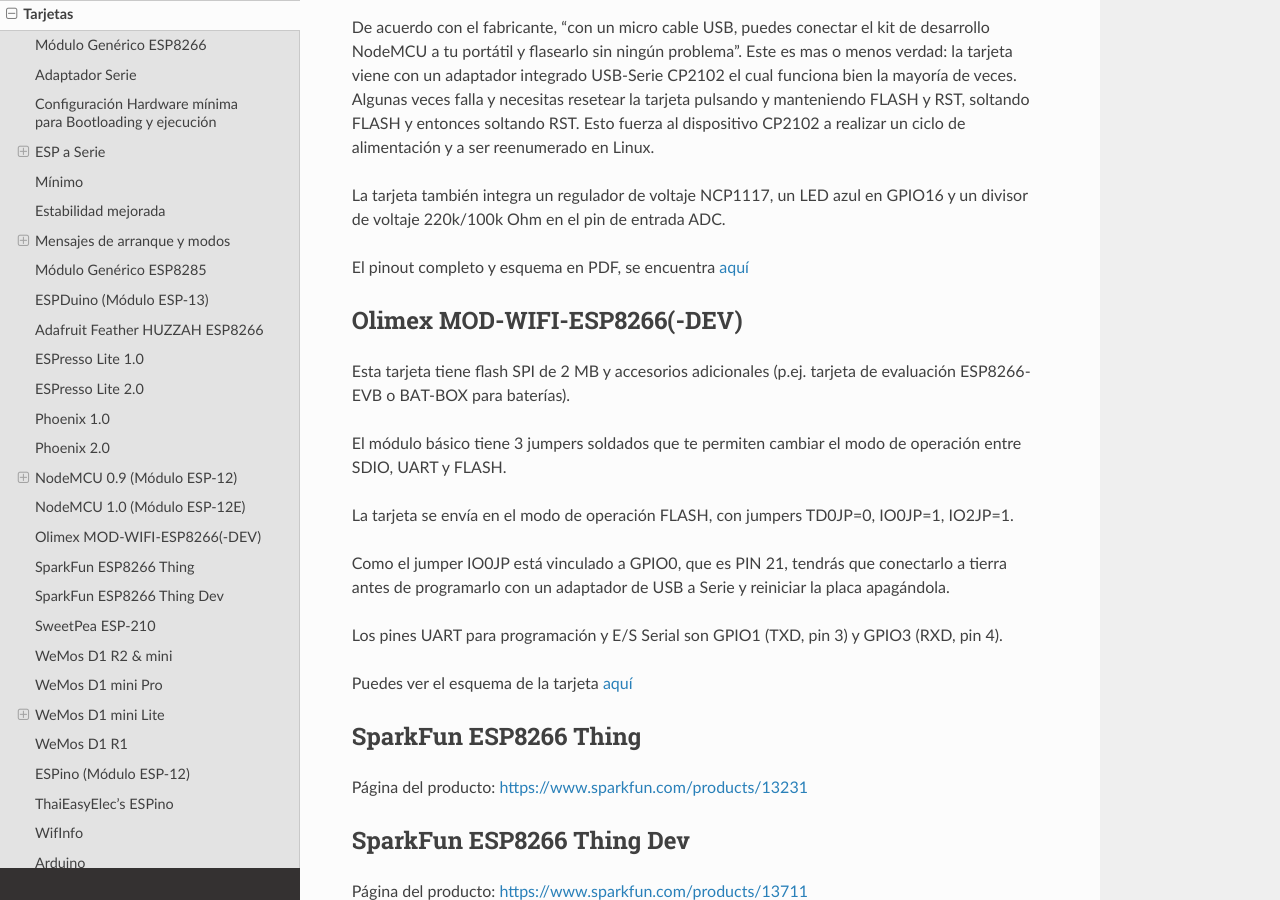
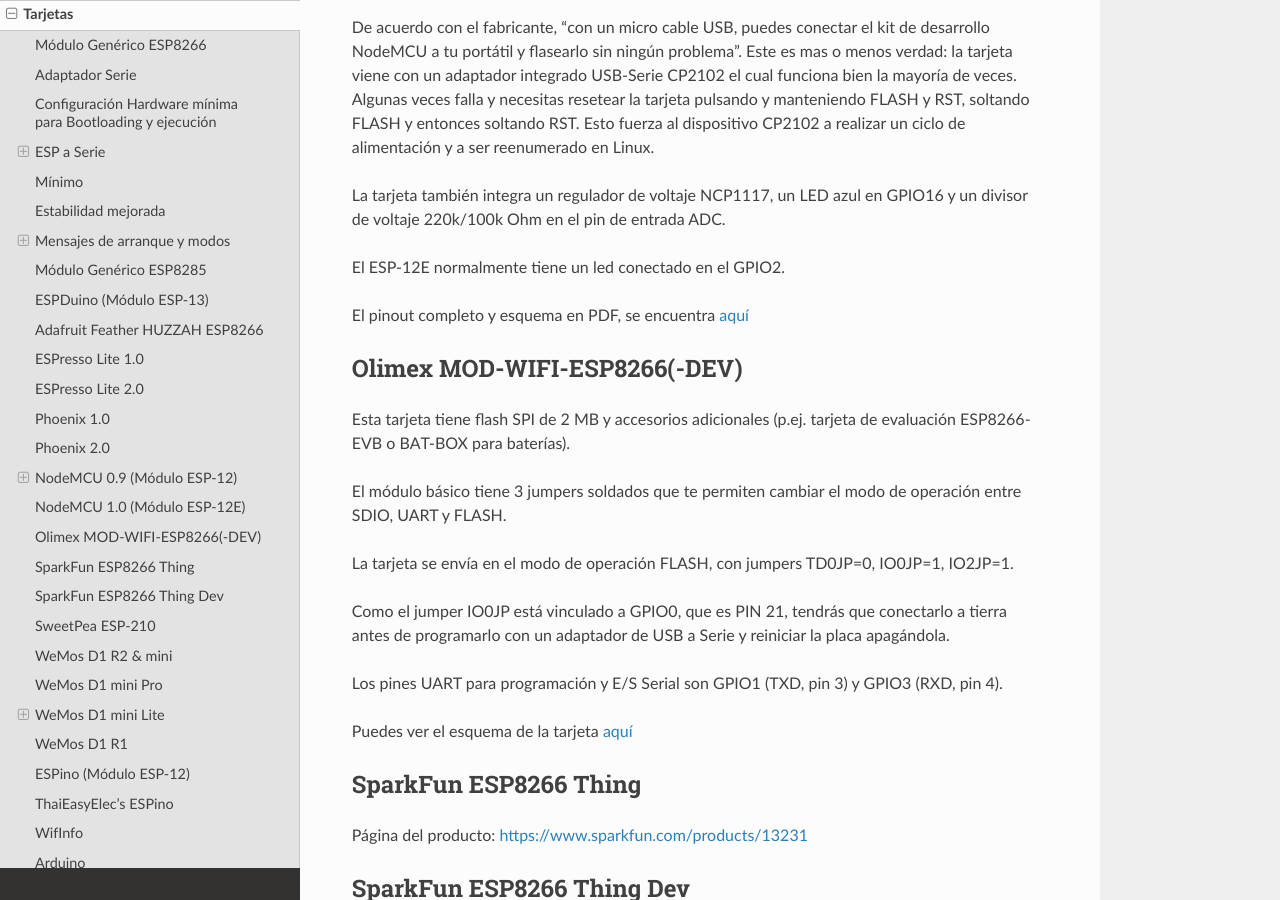
Before and after one commit to lrmoreno007/ESP8266-Arduino-Spanish, a Sphinx documentation site: the page built from doc/boards.rst, in a window 1280 px wide and 900 px high, scrolled down 7049 px. Built offline with Sphinx 7.4.7 and the Read the Docs theme 2.0.0, drawn with Linux system fonts in a browser that asks for light colours.

Commit message:
boards updates: nodemcu doc update (@lrmoreno007 #4715)

```diff
--- a/doc/boards.rst
+++ b/doc/boards.rst
@@ -272,6 +272,8 @@
 
 La tarjeta también integra un regulador de voltaje NCP1117, un LED azul en GPIO16 y un divisor de voltaje 220k/100k Ohm en el pin de entrada ADC.
 
+El ESP-12E normalmente tiene un led conectado en el GPIO2.
+
 El pinout completo y esquema en PDF, se encuentra `aquí <https://github.com/nodemcu/nodemcu-devkit-v1.0>`__
 
 Olimex MOD-WIFI-ESP8266(-DEV)
```
